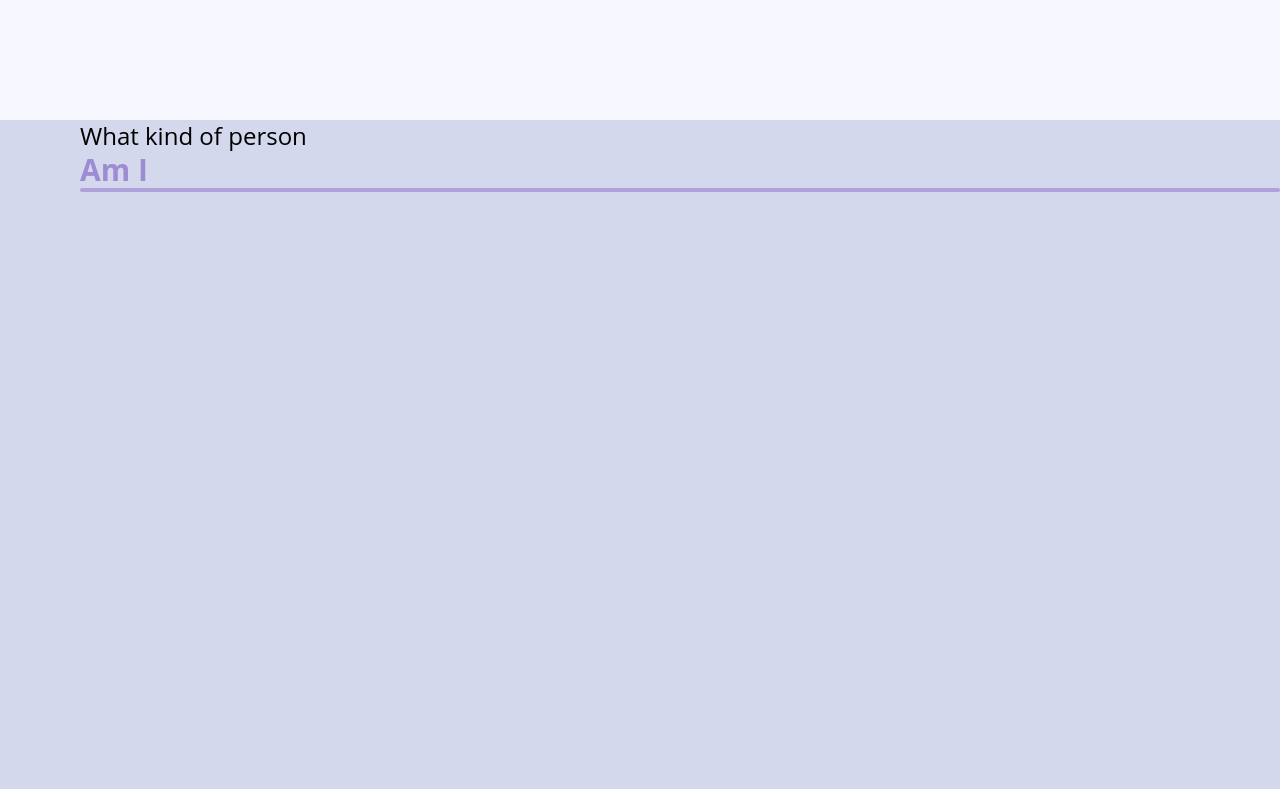
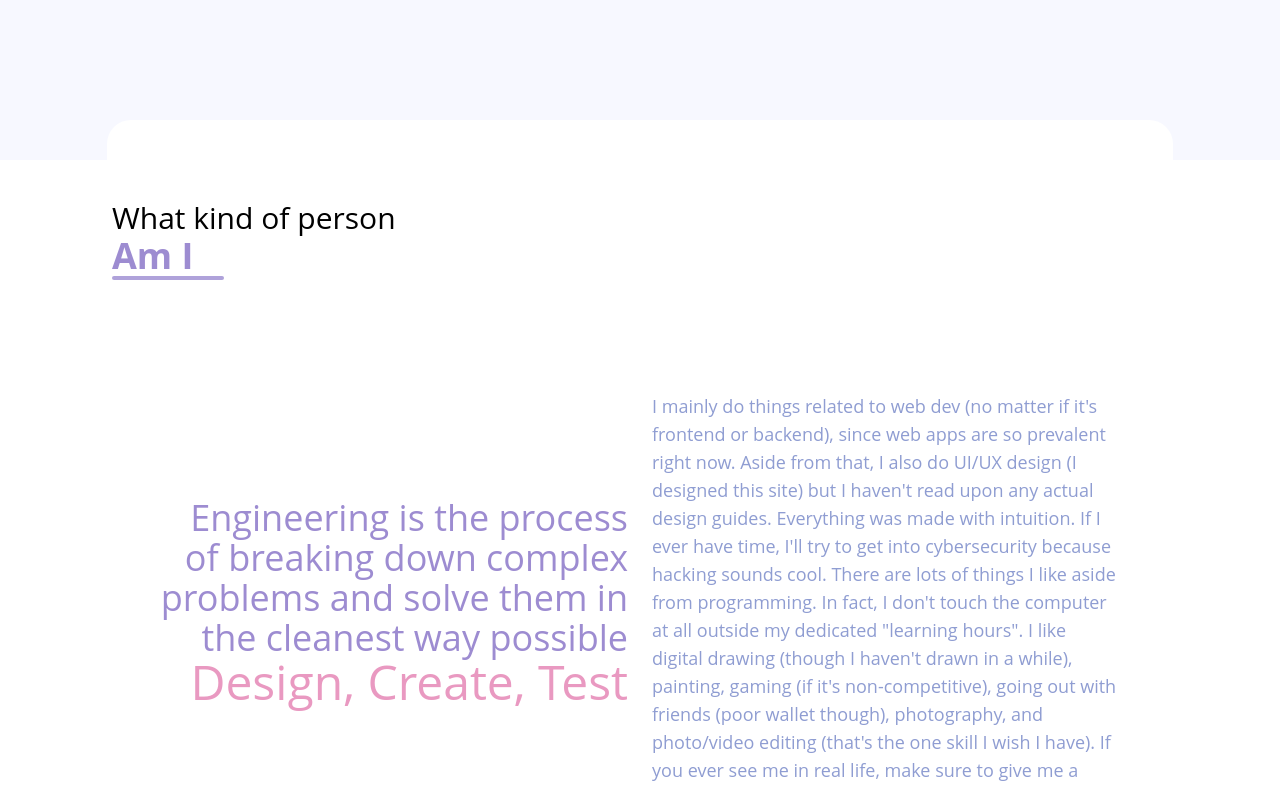
Before and after one commit to shari09/website, a Vue app: page / in a window 1280 px wide. Shown: the part 600-1389 px from the top of the page. Built offline with nearby package versions, Linux system fonts and the light colour scheme.

Commit message:
About - Finished base version
- Fixed `header` bug mentioned in https://github.com/shari09/website/issues/1
- Finished the base version of the `about` section
- Need the down scroll indicator

```diff
--- a/src/App.vue
+++ b/src/App.vue
@@ -1,5 +1,5 @@
 <template>
-  <div class="font-sans bg-blue">
+  <div class="font-sans bg-purple-lightest">
     <MainPage />
   </div>
 </template>
--- a/src/common-components/Header.vue
+++ b/src/common-components/Header.vue
@@ -1,12 +1,12 @@
 <template>
-  <div class="w-full pl-20">
-    <p class="text-2xl">{{ header.plain }}</p>
-    <p class="text-3xl font-bold"
+  <div class="w-full pl-28">
+    <p class="text-3xl">{{ header.plain }}</p>
+    <p class="text-4xl font-bold"
       :class="`text-${color}`"
     >
       {{ header.emphasis }}
     </p>
-    <div class="h-1 bg-purple-dark rounded-3xl" :class="`w-[${header.emphasis.length+3}em]`"/>
+    <div class="h-1 bg-purple-dark rounded-3xl" :style="{ width: `${header.emphasis.length+3}em` }"/>
   </div>
 </template>
 
@@ -14,6 +14,7 @@
 import { defineComponent, PropType } from 'vue';
 import { Header } from '@/utils/interfaces';
 
+// TODO: get rid of the inline-style
 export default defineComponent({
   name: 'Header',
   props: {
--- a/src/sections/about/index.vue
+++ b/src/sections/about/index.vue
@@ -1,19 +1,34 @@
 <template>
-  <Header :header="header"/>
+  <div class="h-[5vh] rounded-t-3xl bg-white w-5/6 mx-auto"/>
+  <div class="h-[5vh] bg-white w-full" @click.stop />
+  <Header :header="header" class="bg-white" :id="about"/>
+  <div class="py-28 bg-white flex items-center">
+    <div class="text-right flex-1 pr-3">
+      <p class="ml-40 text-purple-darkest text-4xl">{{ quote }}</p>
+      <p class="ml-40 text-magenta text-5xl">{{ tagline }}</p>
+    </div>
+    <div class="flex-1 pl-3">
+      <p class="pr-40 text-lg text-blue-dark">{{ description }}</p>
+    </div>
+  </div>
 </template>
 
 <script lang="ts">
 import { defineComponent } from 'vue';
 
 import { Header } from '@/common-components';
-import { about } from '@/utils/data';
+import { about, navLinks } from '@/utils/data';
+
+// TODO: make a scroll down button
 
 export default defineComponent({
   name: 'About',
   components: { Header },
   setup() {
+
     return {
-      header: about.header,
+      about: navLinks.about.anchor,
+      ...about,
     }
   },
 });
--- a/src/utils/data.ts
+++ b/src/utils/data.ts
@@ -35,9 +35,13 @@ export const about: About = {
   quote: 'Engineering is the process of breaking down complex problems and solve them in the cleanest way possible',
   tagline: 'Design, Create, Test',
   description: `
-Lorem ipsum dolor sit amet, vel eu accusam eligendi.
-Illud appareat quo no, id assum nulla vix, eam ut labore
-consequat dissentiet. Veniam volumus antiopam ei mea. Nam no
-moderatius sadipscing, an probo volumus senserit mea. Ut quo option
-concludaturque, malis vivendo eam cu, et ius altera dolores.`,
+I mainly do things related to web dev (no matter if it's frontend or backend), since web apps
+are so prevalent right now. Aside from that, I also do UI/UX design (I designed this site)
+but I haven't read upon any actual design guides. Everything was made with intuition.
+If I ever have time, I'll try to get into cybersecurity because hacking sounds cool.
+There are lots of things I like aside from programming.
+In fact, I don't touch the computer at all outside my dedicated "learning hours".
+I like digital drawing (though I haven't drawn in a while), painting, gaming (if it's non-competitive),
+going out with friends (poor wallet though), photography, and photo/video editing (that's the one skill I wish I have).
+If you ever see me in real life, make sure to give me a plush, I'll really appreciate it :)`,
 };
```
